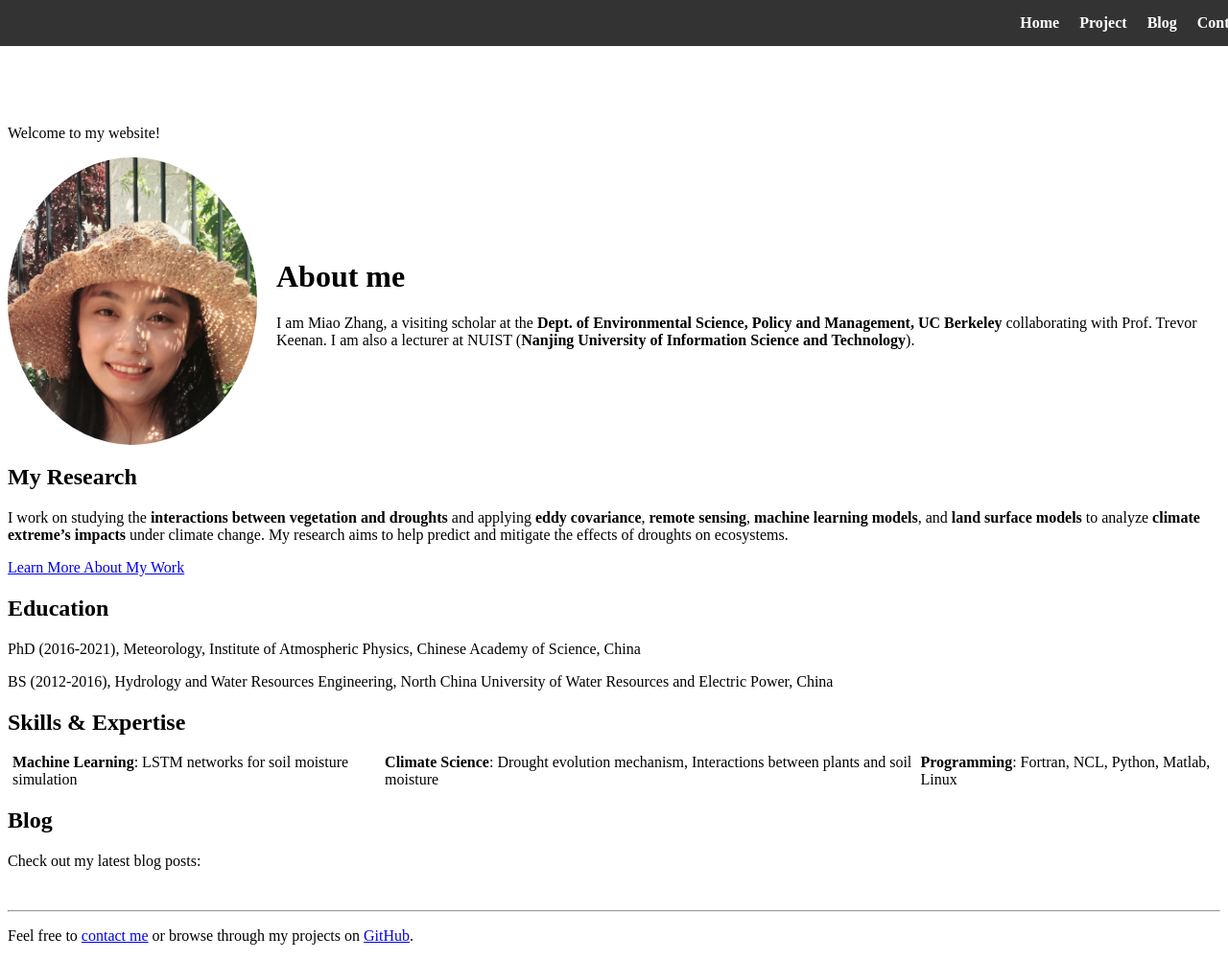
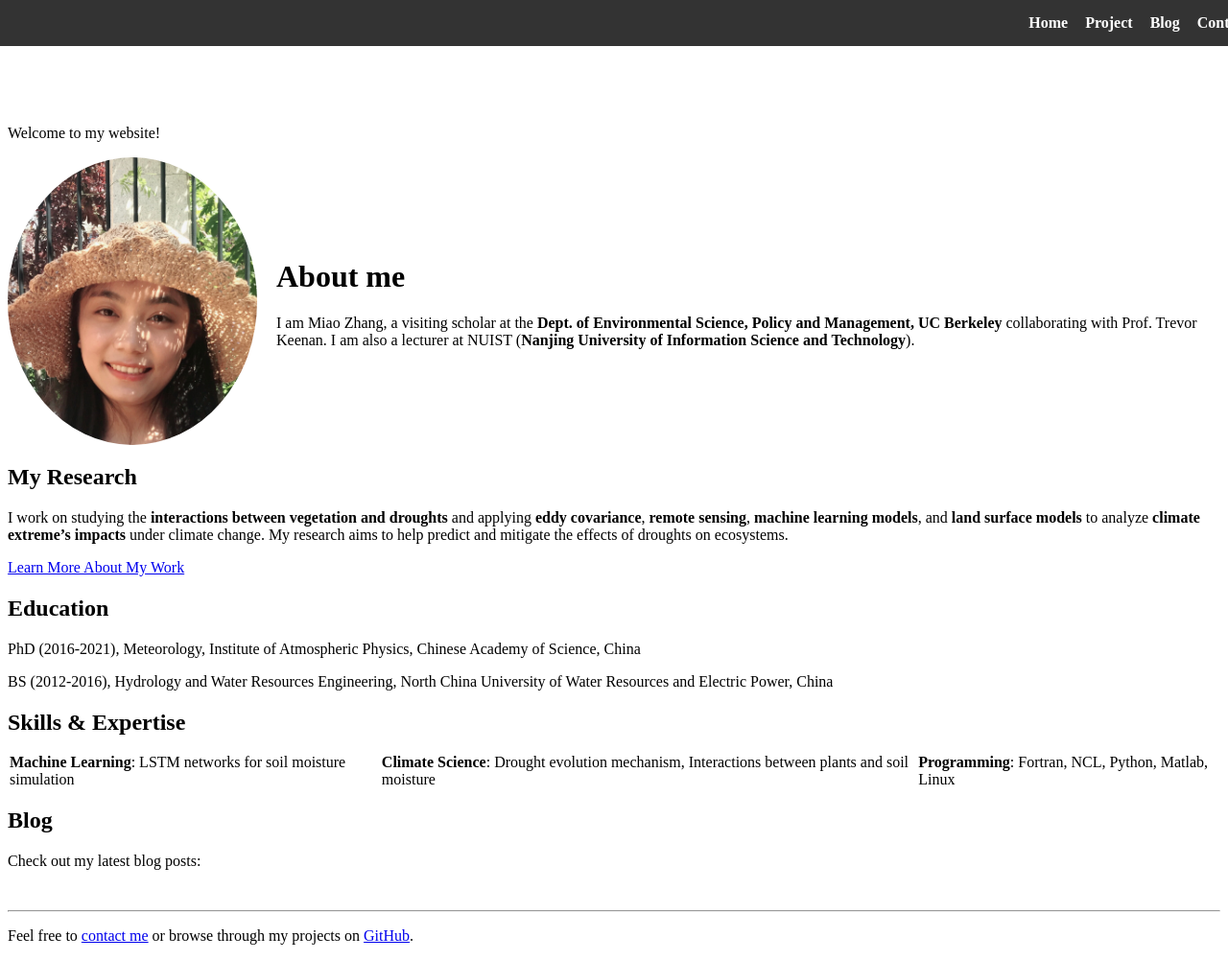
Before and after one commit to miaozhang2025/miaozhang2025.github.io, a Jekyll site: the page built from index.md, in a window 1280 px wide and 1001 px high. Shown: the whole window at 96% size. Built offline with Jekyll 4.4.1, drawn with Linux system fonts in a browser that asks for light colours.

Commit message:
Update custom.css

```diff
--- a/assets/css/custom.css
+++ b/assets/css/custom.css
@@ -30,7 +30,7 @@
 }
 
 ul li {
-  margin-left: 5px; /* Spacing between menu items */
+  margin-left: 2px; /* Spacing between menu items */
 }
 
 ul li a {
```
